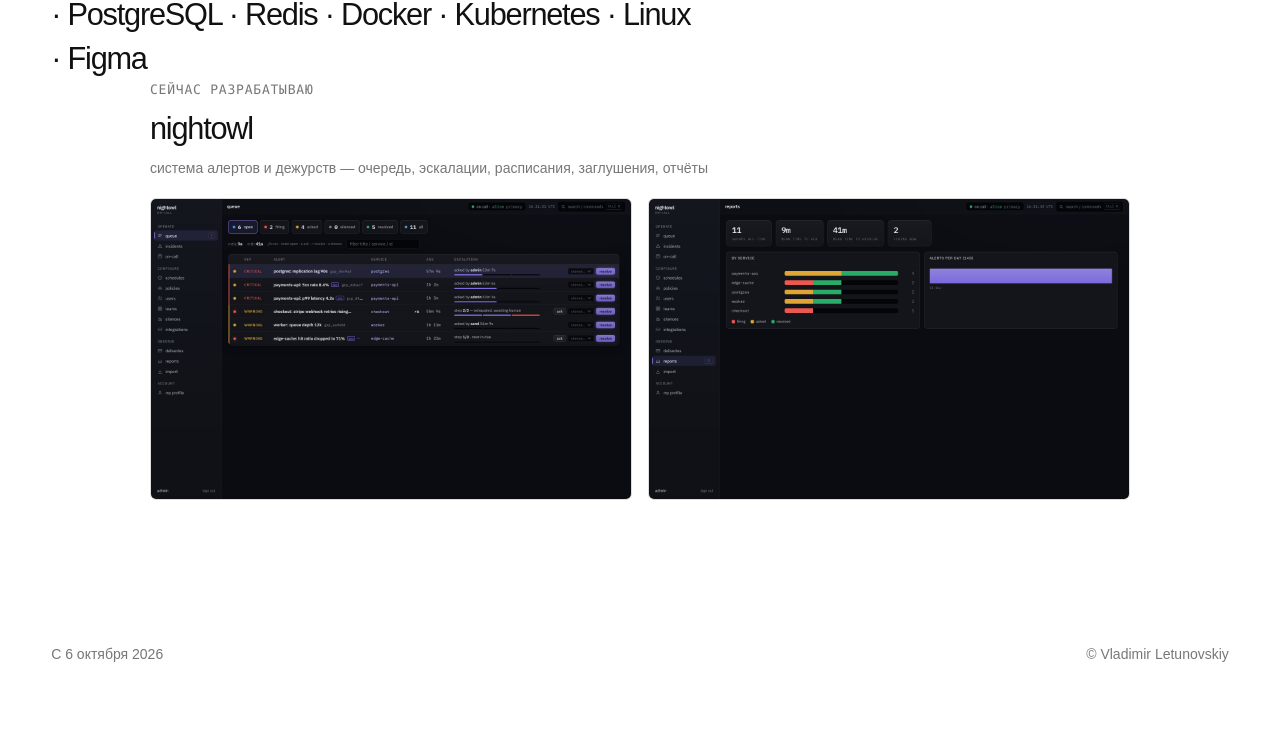
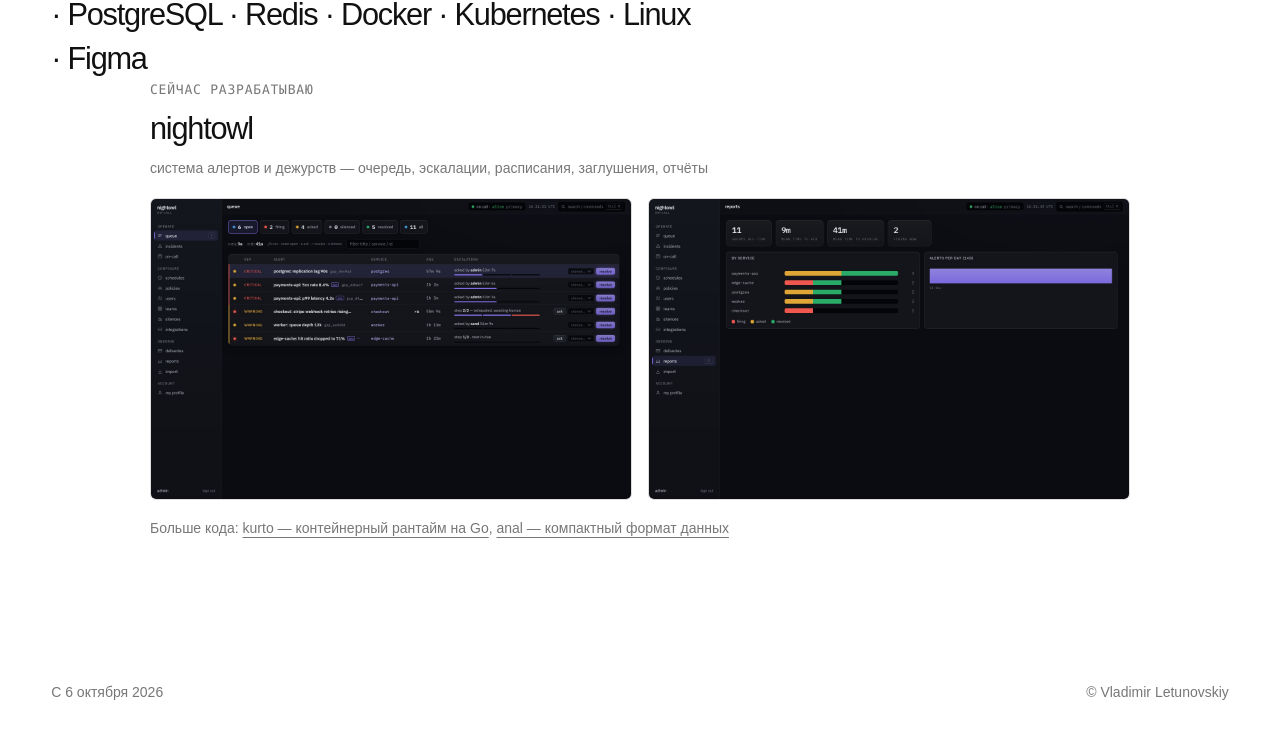
Before and after one commit to SomeoneUnlicensed/letunovskiy, a plain HTML site: page index.html in a window 1280 px wide. Shown: the part 723-1461 px from the top of the page. Before the commit the page ends 1439 px from the top, so only its background shows below. Drawn offline with Linux system fonts and the light colour scheme.

Commit message:
Link kurto and anal repos from project section
Generated with [Devin](https://devin.ai)

Co-Authored-By: Devin <158243242+devin-ai-integration[bot]@users.noreply.github.com>

```diff
--- a/index.html
+++ b/index.html
@@ -34,6 +34,7 @@ h1{margin:0;font-size:clamp(56px,13vw,190px);line-height:.82;letter-spacing:-.08
 .project{max-width:980px;width:100%;margin:0 auto 64px}
 .shots{display:grid;grid-template-columns:1fr 1fr;gap:16px;margin-top:20px}
 .shots img{width:100%;display:block;border:1px solid var(--line);border-radius:6px}
+.more{margin-top:18px}
 a{color:inherit;text-decoration:underline;text-decoration-thickness:1px;text-underline-offset:4px}
 a:hover{color:var(--muted)}
 footer{display:flex;justify-content:space-between;gap:20px;margin-top:80px;color:var(--muted);font-size:14px}
@@ -82,6 +83,11 @@ footer{display:flex;justify-content:space-between;gap:20px;margin-top:80px;color
       <img src="assets/nightowl-queue.jpg" alt="nightowl — alert queue" loading="lazy">
       <img src="assets/nightowl-reports.jpg" alt="nightowl — reports" loading="lazy">
     </div>
+    <div class="sub more">
+      <span data-ru="Больше кода:" data-en="More code:">Больше кода:</span>
+      <a href="https://github.com/SomeoneUnlicensed/kurto" data-ru="kurto — контейнерный рантайм на Go" data-en="kurto — container runtime in Go">kurto — контейнерный рантайм на Go</a>,
+      <a href="https://github.com/SomeoneUnlicensed/anal" data-ru="anal — компактный формат данных" data-en="anal — compact data format">anal — компактный формат данных</a>
+    </div>
   </section>
 
   <footer>
```
